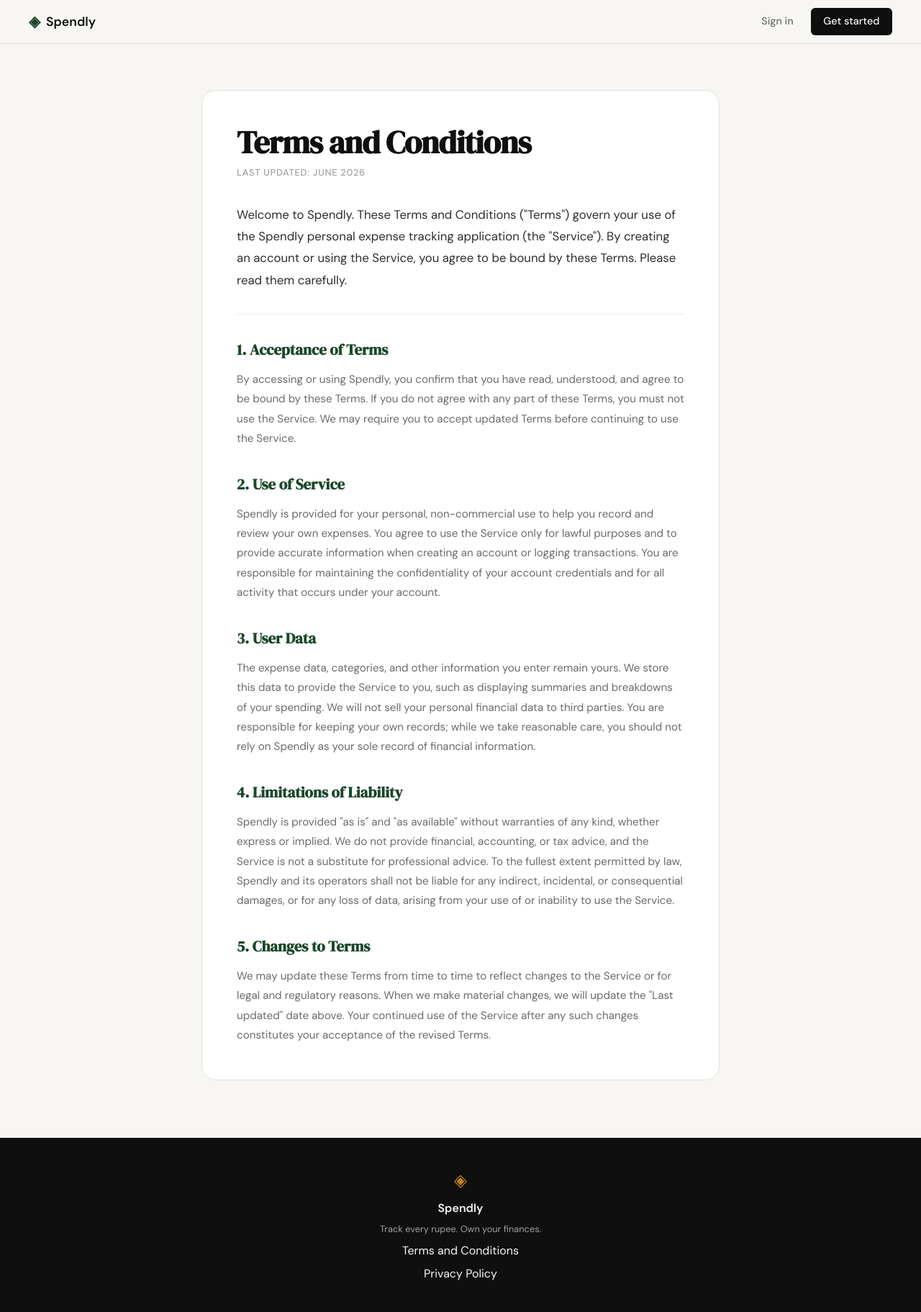
After one commit to namami1/spendly, a Flask app: page /terms in a window 1280 px wide. The commit adds this page. Shown: the whole page at 72% size. Run offline with Flask 3, Linux system fonts and the light colour scheme.

Commit message:
Add Terms and Conditions page
- New GET /terms route rendering templates/terms.html
- terms.html extends base.html with Acceptance, Use of Service,
  User Data, Limitations of Liability, and Changes to Terms
- legal-* styles in style.css matching the site theme
- Footer "Terms and Conditions" link now points to /terms

Co-Authored-By: Claude Opus 4.8 (1M context) <noreply@anthropic.com>

```diff
--- a/app.py
+++ b/app.py
@@ -20,6 +20,11 @@ def register():
 @app.route("/login")
 def login():
     return render_template("login.html")
+
+
+@app.route("/terms")
+def terms():
+    return render_template("terms.html")
 
 
 # ------------------------------------------------------------------ #
--- a/static/css/style.css
+++ b/static/css/style.css
@@ -508,6 +508,63 @@ a { color: inherit; text-decoration: none; }
 }
 
 /* ------------------------------------------------------------------ */
+/* Legal pages (terms, privacy)                                        */
+/* ------------------------------------------------------------------ */
+
+.legal {
+    padding: 4rem 2rem 5rem;
+}
+
+.legal-inner {
+    max-width: 720px;
+    margin: 0 auto;
+    background: var(--paper-card);
+    border: 1px solid var(--border);
+    border-radius: var(--radius-lg);
+    padding: 3rem;
+}
+
+.legal-title {
+    font-family: var(--font-display);
+    font-size: clamp(2rem, 4vw, 2.75rem);
+    line-height: 1.1;
+    letter-spacing: -0.02em;
+    color: var(--ink);
+    margin-bottom: 0.5rem;
+}
+
+.legal-updated {
+    font-size: 0.8rem;
+    font-weight: 500;
+    text-transform: uppercase;
+    letter-spacing: 0.06em;
+    color: var(--ink-faint);
+    margin-bottom: 2rem;
+}
+
+.legal-intro {
+    font-size: 1.05rem;
+    color: var(--ink-soft);
+    line-height: 1.8;
+    padding-bottom: 2rem;
+    margin-bottom: 1rem;
+    border-bottom: 1px solid var(--border-soft);
+}
+
+.legal-heading {
+    font-family: var(--font-display);
+    font-size: 1.3rem;
+    color: var(--accent);
+    margin: 2rem 0 0.75rem;
+}
+
+.legal-body {
+    font-size: 0.95rem;
+    color: var(--ink-muted);
+    line-height: 1.8;
+}
+
+/* ------------------------------------------------------------------ */
 /* Responsive                                                          */
 /* ------------------------------------------------------------------ */
 
@@ -527,4 +584,6 @@ a { color: inherit; text-decoration: none; }
 @media (max-width: 600px) {
     .nav-links a:not(.nav-cta) { display: none; }
     .hero { padding: 3rem 1rem 2rem; }
+    .legal { padding: 2.5rem 1rem 3rem; }
+    .legal-inner { padding: 1.75rem; }
 }
--- a/templates/base.html
+++ b/templates/base.html
@@ -34,7 +34,7 @@
             <span class="brand-icon">◈</span>
             <span class="footer-name">Spendly</span>
             <p class="footer-copy">Track every rupee. Own your finances.</p>
-            <a href="#">Terms and Conditions</a>
+            <a href="/terms">Terms and Conditions</a>
             <a href="#">Privacy Policy</a>
         </div>
     </footer>
--- /dev/null
+++ b/templates/terms.html
@@ -0,0 +1,70 @@
+{% extends "base.html" %}
+
+{% block title %}Terms and Conditions — Spendly{% endblock %}
+
+{% block content %}
+
+<section class="legal">
+    <div class="legal-inner">
+        <h1 class="legal-title">Terms and Conditions</h1>
+        <p class="legal-updated">Last updated: June 2026</p>
+
+        <p class="legal-intro">
+            Welcome to Spendly. These Terms and Conditions ("Terms") govern your
+            use of the Spendly personal expense tracking application (the
+            "Service"). By creating an account or using the Service, you agree to
+            be bound by these Terms. Please read them carefully.
+        </p>
+
+        <h2 class="legal-heading">1. Acceptance of Terms</h2>
+        <p class="legal-body">
+            By accessing or using Spendly, you confirm that you have read,
+            understood, and agree to be bound by these Terms. If you do not agree
+            with any part of these Terms, you must not use the Service. We may
+            require you to accept updated Terms before continuing to use the
+            Service.
+        </p>
+
+        <h2 class="legal-heading">2. Use of Service</h2>
+        <p class="legal-body">
+            Spendly is provided for your personal, non-commercial use to help you
+            record and review your own expenses. You agree to use the Service only
+            for lawful purposes and to provide accurate information when creating
+            an account or logging transactions. You are responsible for
+            maintaining the confidentiality of your account credentials and for
+            all activity that occurs under your account.
+        </p>
+
+        <h2 class="legal-heading">3. User Data</h2>
+        <p class="legal-body">
+            The expense data, categories, and other information you enter remain
+            yours. We store this data to provide the Service to you, such as
+            displaying summaries and breakdowns of your spending. We will not sell
+            your personal financial data to third parties. You are responsible for
+            keeping your own records; while we take reasonable care, you should not
+            rely on Spendly as your sole record of financial information.
+        </p>
+
+        <h2 class="legal-heading">4. Limitations of Liability</h2>
+        <p class="legal-body">
+            Spendly is provided "as is" and "as available" without warranties of
+            any kind, whether express or implied. We do not provide financial,
+            accounting, or tax advice, and the Service is not a substitute for
+            professional advice. To the fullest extent permitted by law, Spendly
+            and its operators shall not be liable for any indirect, incidental, or
+            consequential damages, or for any loss of data, arising from your use
+            of or inability to use the Service.
+        </p>
+
+        <h2 class="legal-heading">5. Changes to Terms</h2>
+        <p class="legal-body">
+            We may update these Terms from time to time to reflect changes to the
+            Service or for legal and regulatory reasons. When we make material
+            changes, we will update the "Last updated" date above. Your continued
+            use of the Service after any such changes constitutes your acceptance
+            of the revised Terms.
+        </p>
+    </div>
+</section>
+
+{% endblock %}
```
